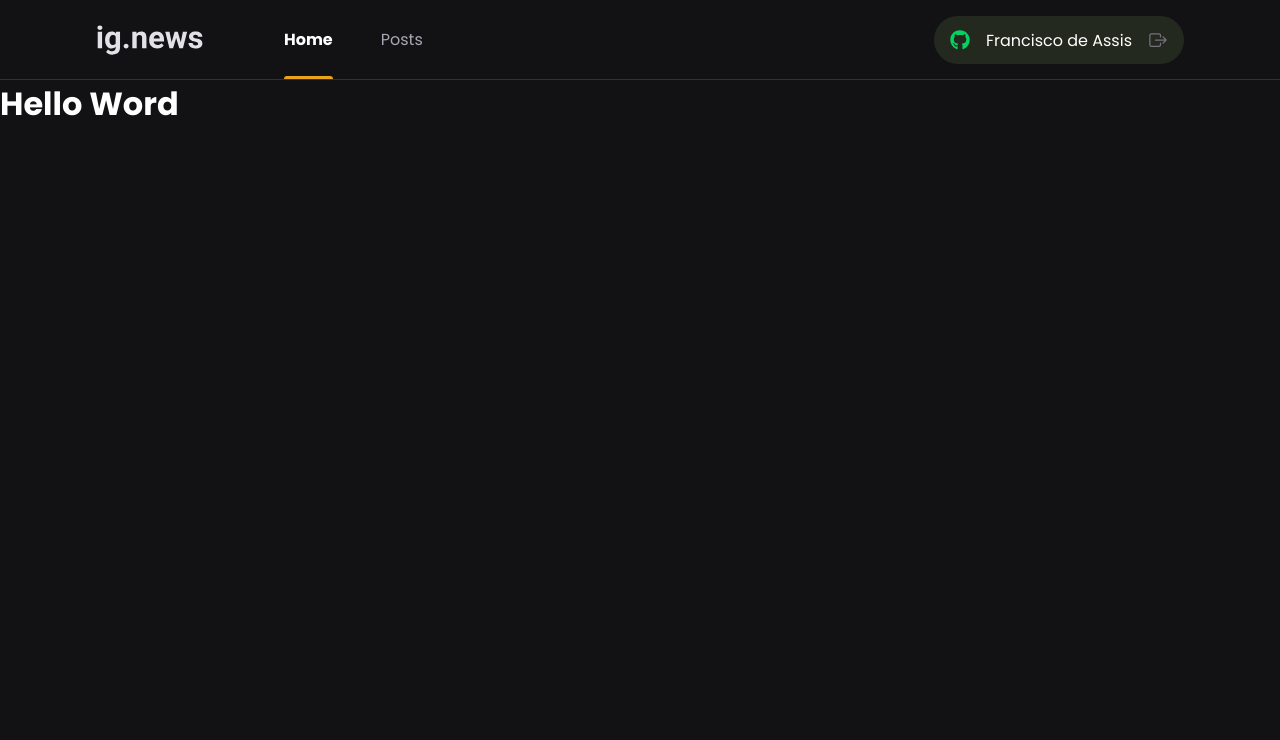
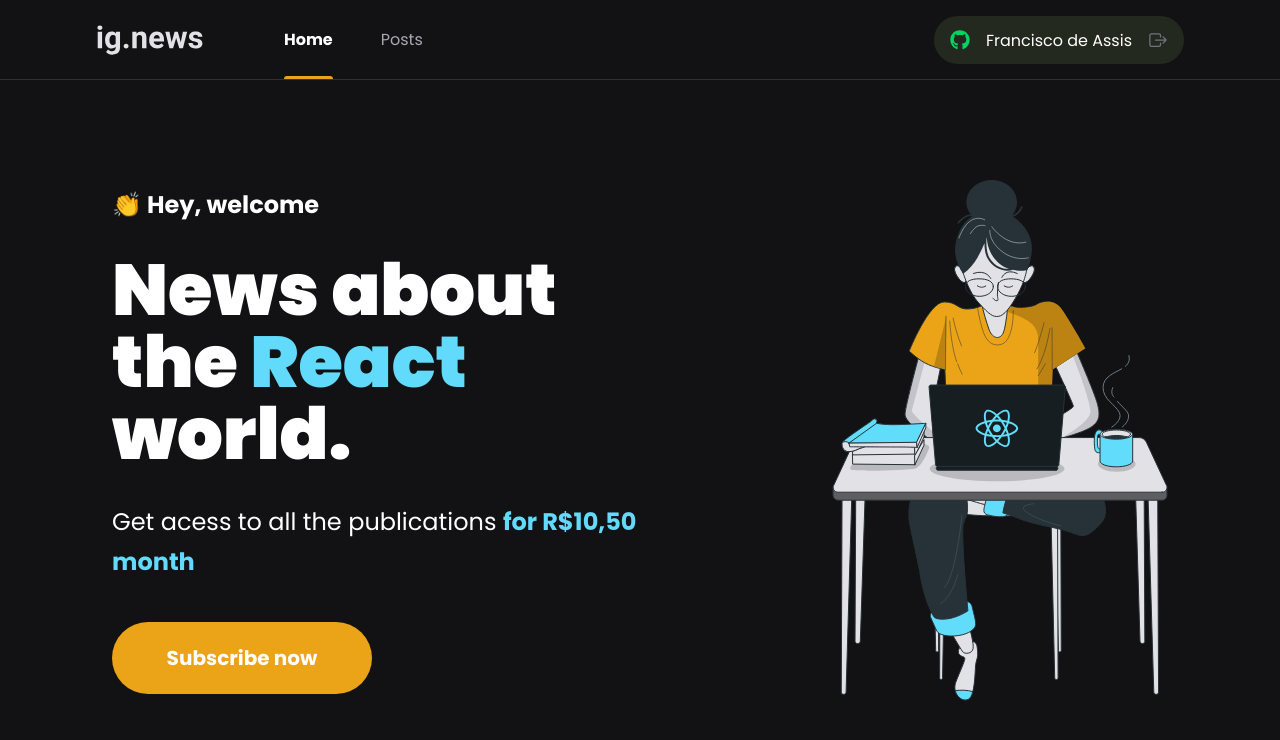
Before and after one commit to fdAssis/k.meme, a Next.js app: page / in a window 1280 px wide. Shown: the top 740 px of the page. Built offline with nearby package versions, Linux system fonts and the light colour scheme.

Commit message:
add content main

```diff
--- a/src/pages/index.tsx
+++ b/src/pages/index.tsx
@@ -1,11 +1,26 @@
 import Head from "next/head";
+import Image from "next/image";
+import { SubscribeButton } from "../components/SubscribeButton";
+import styles from "./main.module.scss";
 export default function Home() {
   return (
     <>
       <Head>
         <title>Home | ig.news</title>
       </Head>
-      <h1>Hello Word</h1>
+      <main className={styles.mainContainer}>
+        <section className={styles.mainContent}>
+          <span>👏 Hey, welcome</span>
+          <h1>
+            News about <br /> the <span>React</span> world.
+          </h1>
+          <p>
+            Get acess to all the publications <span>for R$10,50 month</span>
+          </p>
+          <SubscribeButton />
+        </section>
+        <img src="/imagens/woman.svg" alt="woman in desk with computer" />
+      </main>
     </>
   );
 }
--- /dev/null
+++ b/src/pages/main.module.scss
@@ -0,0 +1,46 @@
+.mainContainer {
+  max-width: 1120px;
+  margin: 0 auto;
+  padding: 0 2rem;
+  height: calc(100vh - 5rem);
+
+  display: flex;
+  align-items: center;
+  justify-content: space-between;
+}
+
+.mainContent {
+  max-width: 600px;
+
+  >span {
+    font-size: 1.5rem;
+    font-weight: bold;
+  }
+
+  h1 {
+    font-size: 4.5rem;
+    line-height: 4.5rem;
+    font-weight: 900;
+
+    margin-top: 2rem;
+
+    span {
+      color: var(--cyan-500);
+    }
+  }
+
+  p {
+    font-size: 1.5rem;
+    line-height: 2.5rem;
+    margin-top: 2rem;
+
+    span {
+      font-weight: bold;
+      color: var(--cyan-500);
+    }
+  }
+
+  button {
+    margin-top: 2.5rem;
+  }
+}
```
